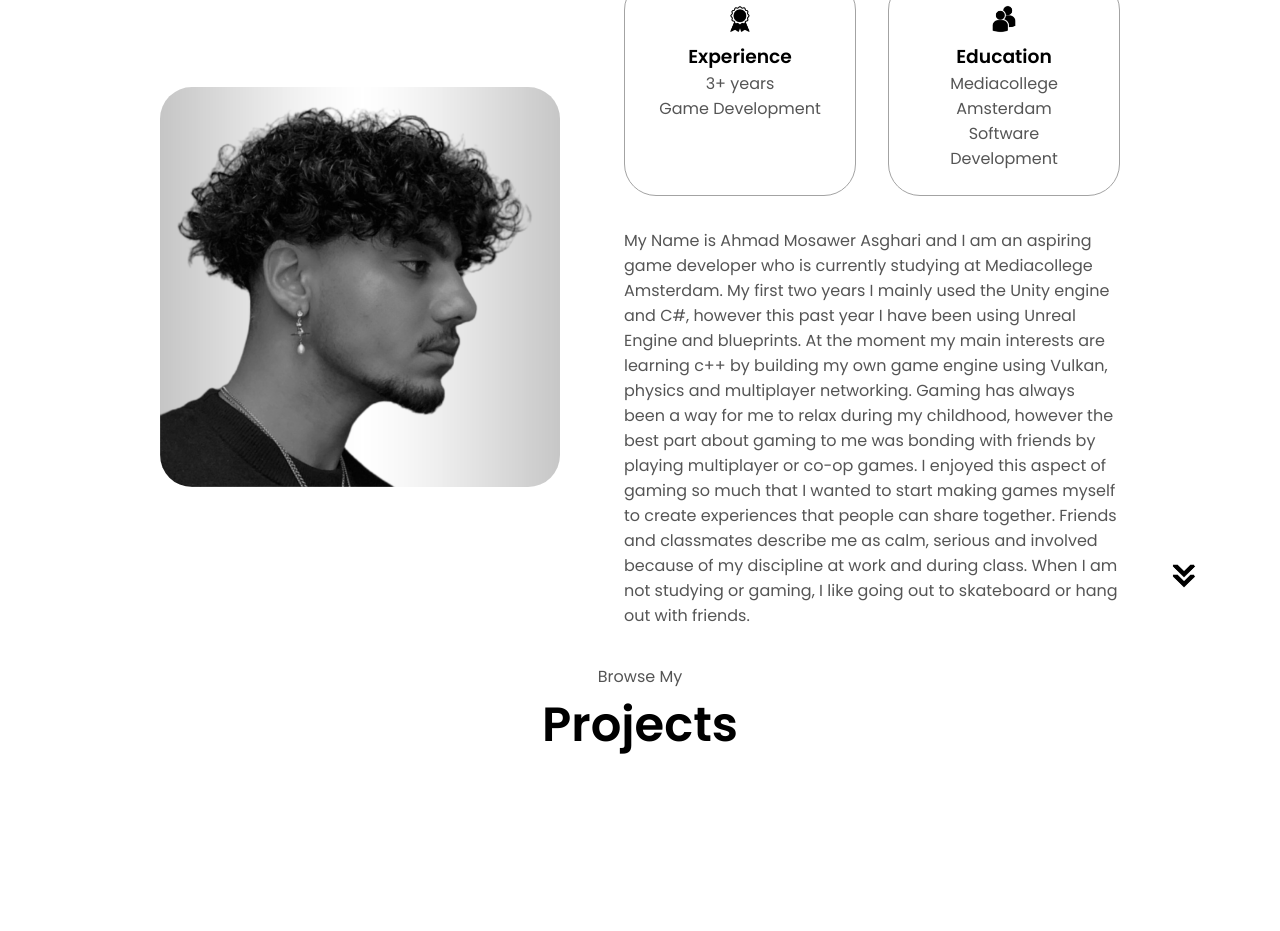
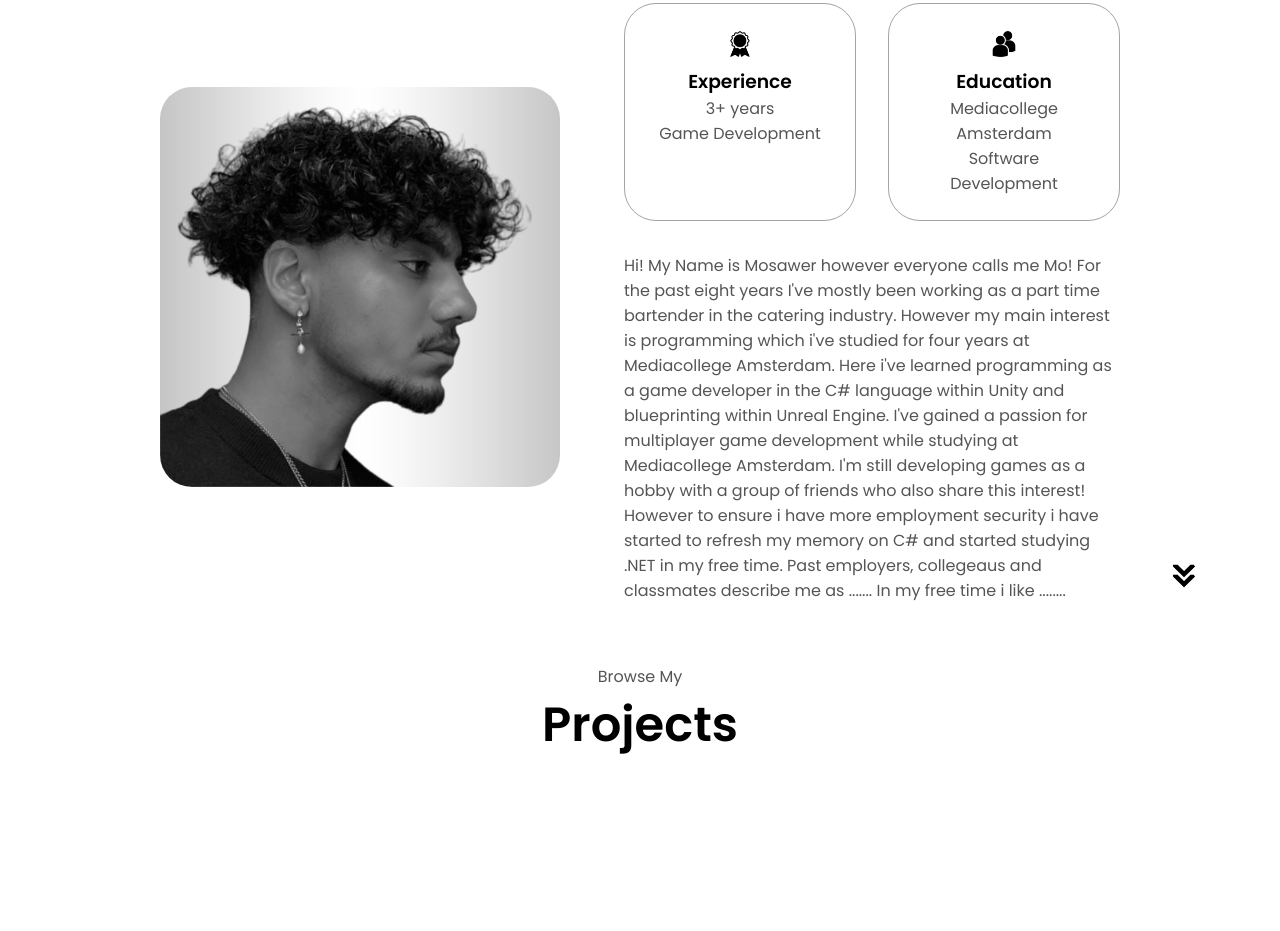
Before and after one commit to AM-Asghari/Portfolio, a plain HTML site: page index.html in a window 1280 px wide. Shown: the part 1032-1963 px from the top of the page. Drawn offline with Linux system fonts and the light colour scheme.

Commit message:
herschrijving test about me

```diff
--- a/index.html
+++ b/index.html
@@ -74,15 +74,18 @@
                     </div>
                 </div>
                 <div class="text-container">
-                    <p>My Name is Ahmad Mosawer Asghari and I am an aspiring game developer who is currently studying at Mediacollege Amsterdam.
-                        My first two years I mainly used the Unity engine and C#, however this past year I have been using Unreal Engine and blueprints.
-                        At the moment my main interests are learning c++ by building my own game engine using Vulkan, physics and multiplayer networking.
+                    <p>Hi! My Name is Mosawer however everyone calls me Mo!
 
-                        Gaming has always been a way for me to relax during my childhood, however the best part about gaming to me was bonding with friends by playing multiplayer or co-op games.
-                        I enjoyed this aspect of gaming so much that I wanted to start making games myself to create experiences that people can share together.
+For the past eight years I've mostly been working as a part time bartender in the catering industry.
+However my main interest is programming which i've studied for four years at Mediacollege Amsterdam.
+Here i've learned programming as a game developer in the C# language within Unity and blueprinting within Unreal Engine.
+I've gained a passion for multiplayer game development while studying at Mediacollege Amsterdam.
 
-                        Friends and classmates describe me as calm, serious and involved because of my discipline at work and during class.
-                        When I am not studying or gaming, I like going out to skateboard or hang out with friends.
+I'm still developing games as a hobby with a group of friends who also share this interest!
+However to ensure i have more employment security i have started to refresh my memory on C# and started studying .NET in my free time.
+
+Past employers, collegeaus and classmates describe me as .......
+In my free time i like ........
                         </p>
                 </div>
             </div>
```
